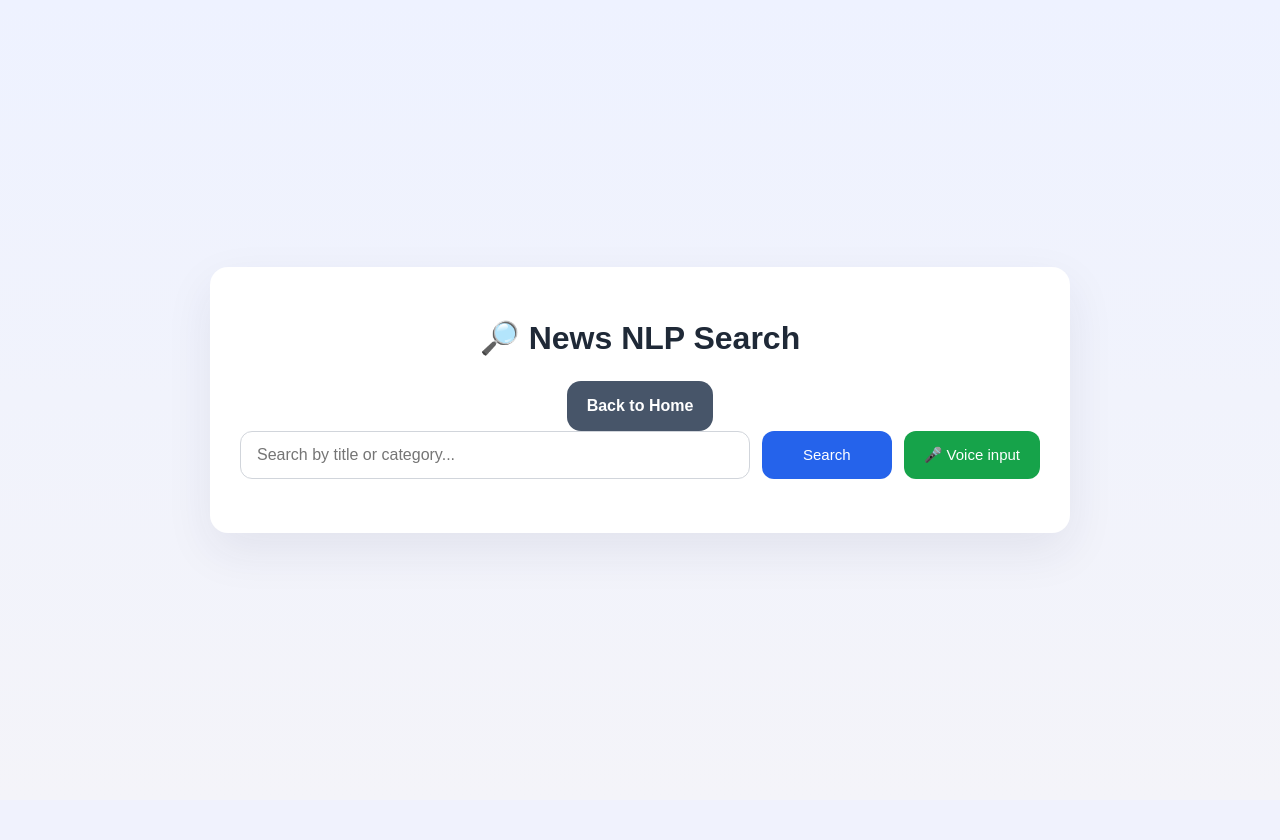
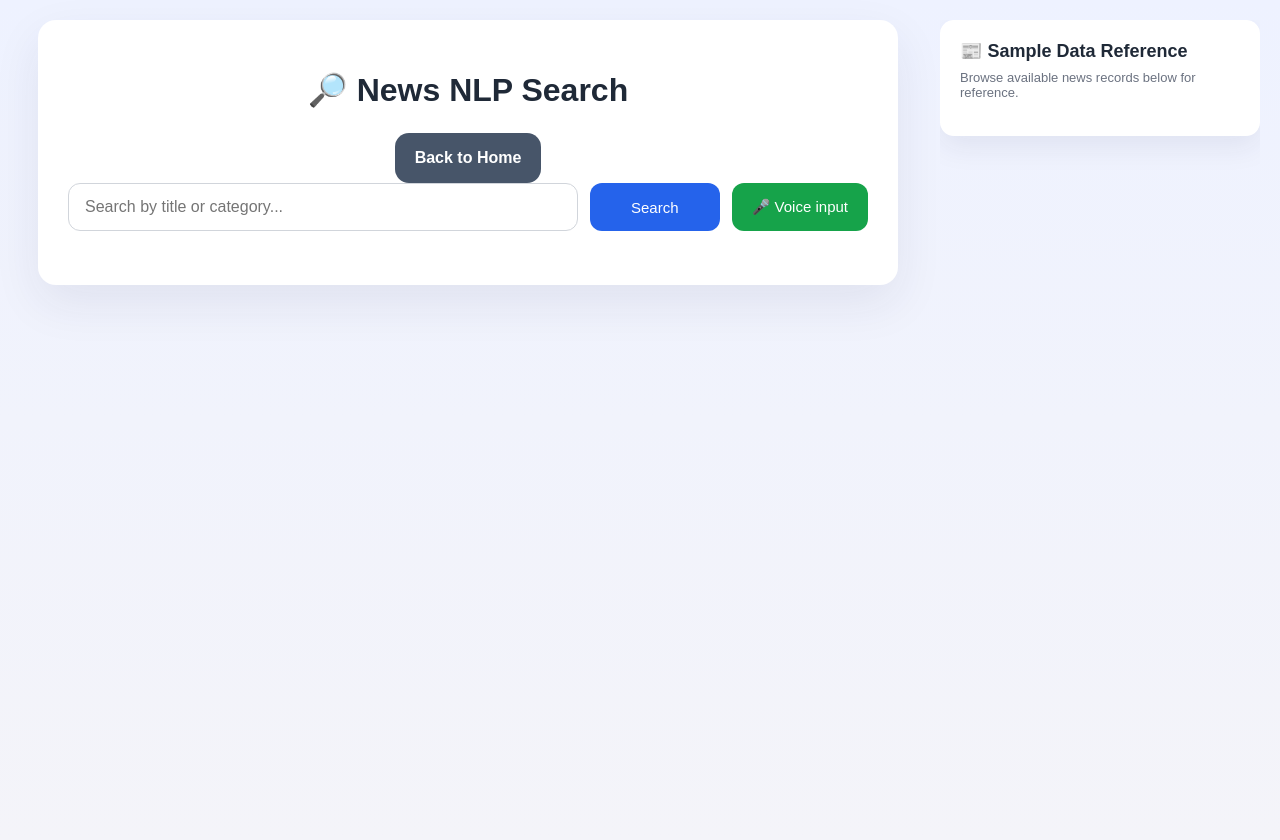
Before and after one commit to varmanishanth90-glitch/NLP_news_project, a Flask app: page /news in a window 1280 px wide. Before the commit the page ends 541 px from the top, so only its background shows below. Run offline with Flask 3, Linux system fonts and the light colour scheme; parts of the project's set-up code (start-up, migrations or seed data) failed here and were passed over.

Commit message:
in news app sample data preview is added

```diff
--- a/app.py
+++ b/app.py
@@ -19,6 +19,28 @@
     results = []
     query = ""
     error = None
+    sample_data = []
+
+    # Always fetch sample data for display
+    try:
+        all_news = get_news()
+        if all_news:
+            sample_data = []
+            for item in all_news[:30]:  # Get first 30 records
+                try:
+                    title = item.get("title") or ""
+                    category = categorize(title)
+                    sample_data.append({
+                        "title": title,
+                        "url": item.get("url") or "#",
+                        "category": category,
+                        "source": item.get("source_name") or "Unknown"
+                    })
+                except Exception:
+                    continue
+    except Exception as e:
+        print(f"Error fetching sample data: {e}")
+
     if request.method == "POST":
         query = (request.form.get("query") or "").strip()
         if not query:
@@ -58,7 +80,7 @@
                 except Exception as e:
                     error = f"Error processing results: {str(e)}"
                     print(f"Processing error: {e}")
-    return render_template("index.html", results=results, query=query, error=error)
+    return render_template("index.html", results=results, query=query, error=error, sample_data=sample_data)
 
 @app.route("/nextword", methods=["GET", "POST"])
 def next_word_predictor():
--- a/static/style.css
+++ b/static/style.css
@@ -2,10 +2,31 @@
     font-family: Arial, sans-serif;
     margin: 0;
     min-height: 100vh;
+    background: linear-gradient(180deg, #eef2ff 0%, #f4f4f9 100%);
+}
+
+.news-page-wrapper {
+    display: grid;
+    grid-template-columns: 1fr 320px;
+    gap: 24px;
+    padding: 20px;
+    max-width: 1400px;
+    margin: 0 auto;
+}
+
+.news-main {
+    min-height: 100vh;
     display: flex;
-    align-items: center;
+    align-items: flex-start;
     justify-content: center;
-    background: linear-gradient(180deg, #eef2ff 0%, #f4f4f9 100%);
+}
+
+.news-container {
+    width: 100%;
+    padding: 30px;
+    background: white;
+    border-radius: 18px;
+    box-shadow: 0 18px 48px rgba(32, 41, 79, 0.08);
 }
 
 .container {
@@ -16,6 +37,90 @@
     border-radius: 18px;
     box-shadow: 0 18px 48px rgba(32, 41, 79, 0.08);
     text-align: center;
+}
+
+.news-sidebar {
+    position: sticky;
+    top: 20px;
+    height: calc(100vh - 40px);
+    overflow-y: auto;
+    padding: 0;
+}
+
+.sidebar-container {
+    background: white;
+    border-radius: 14px;
+    padding: 20px;
+    box-shadow: 0 10px 30px rgba(32, 41, 79, 0.08);
+}
+
+.sidebar-container h2 {
+    margin: 0 0 8px 0;
+    font-size: 18px;
+    color: #1f2937;
+}
+
+.sidebar-info {
+    margin: 0 0 16px 0;
+    font-size: 13px;
+    color: #6b7280;
+}
+
+.sample-list {
+    list-style: none;
+    padding: 0;
+    margin: 0;
+    display: flex;
+    flex-direction: column;
+    gap: 10px;
+}
+
+.sample-item {
+    padding: 12px;
+    border: 1px solid #e5e7eb;
+    border-radius: 10px;
+    background: #f9fafb;
+    transition: all 0.2s ease;
+    cursor: pointer;
+}
+
+.sample-item:hover {
+    background: #f3f4f6;
+    border-color: #d1d5db;
+    box-shadow: 0 2px 8px rgba(0, 0, 0, 0.05);
+}
+
+.sample-title {
+    font-size: 13px;
+    font-weight: 500;
+    color: #111827;
+    margin-bottom: 6px;
+    line-height: 1.4;
+}
+
+.sample-meta {
+    display: flex;
+    gap: 6px;
+    flex-wrap: wrap;
+}
+
+.sample-category {
+    display: inline-block;
+    font-size: 11px;
+    background: #dbeafe;
+    color: #1e40af;
+    padding: 2px 6px;
+    border-radius: 4px;
+    font-weight: 600;
+}
+
+.sample-source {
+    display: inline-block;
+    font-size: 11px;
+    background: #f3e8ff;
+    color: #6b21a8;
+    padding: 2px 6px;
+    border-radius: 4px;
 }
 
 h1 {
@@ -146,16 +251,52 @@
     color: #111827;
 }
 
+@media (max-width: 1024px) {
+    .news-page-wrapper {
+        grid-template-columns: 1fr;
+        gap: 20px;
+    }
+
+    .news-sidebar {
+        position: static;
+        height: auto;
+        max-height: 500px;
+        overflow-y: auto;
+    }
+}
+
 @media (max-width: 640px) {
     .container {
         padding: 20px;
     }
+
+    .news-container {
+        padding: 20px;
+    }
+
     .search-row {
         flex-direction: column;
     }
     .search-row button {
         width: 100%;
         min-width: 0;
+    }
+
+    .news-page-wrapper {
+        padding: 12px;
+        gap: 16px;
+    }
+
+    .sidebar-container {
+        padding: 16px;
+    }
+
+    .sidebar-info {
+        font-size: 12px;
+    }
+
+    .sample-title {
+        font-size: 12px;
     }
 }
 
--- a/templates/index.html
+++ b/templates/index.html
@@ -5,7 +5,9 @@
     <link rel="stylesheet" href="/static/style.css">
 </head>
 <body>
-    <div class="container">
+    <div class="news-page-wrapper">
+        <div class="news-main">
+            <div class="container news-container">
                 <h1>🔎 News NLP Search</h1>
                 <a class="app-button placeholder" href="/">Back to Home</a>
                 <form method="POST" class="search-form">
@@ -38,6 +40,26 @@
                     <div class="no-results">No news for your search "{{ query }}"</div>
                 {% endif %}
             </div>
+        </div>
+
+        <div class="news-sidebar">
+            <div class="sidebar-container">
+                <h2>📰 Sample Data Reference</h2>
+                <p class="sidebar-info">Browse available news records below for reference.</p>
+                <ul class="sample-list">
+                {% for item in sample_data %}
+                    <li class="sample-item">
+                        <div class="sample-title">{{ item['title'] }}</div>
+                        <div class="sample-meta">
+                            <span class="sample-category">{{ item['category'] }}</span>
+                            <span class="sample-source">{{ item['source'] }}</span>
+                        </div>
+                    </li>
+                {% endfor %}
+                </ul>
+            </div>
+        </div>
+    </div>
     <script src="/static/voice.js"></script>
 </body>
 </html>
```
Lines whose indentation alone changed are shown as unchanged.
